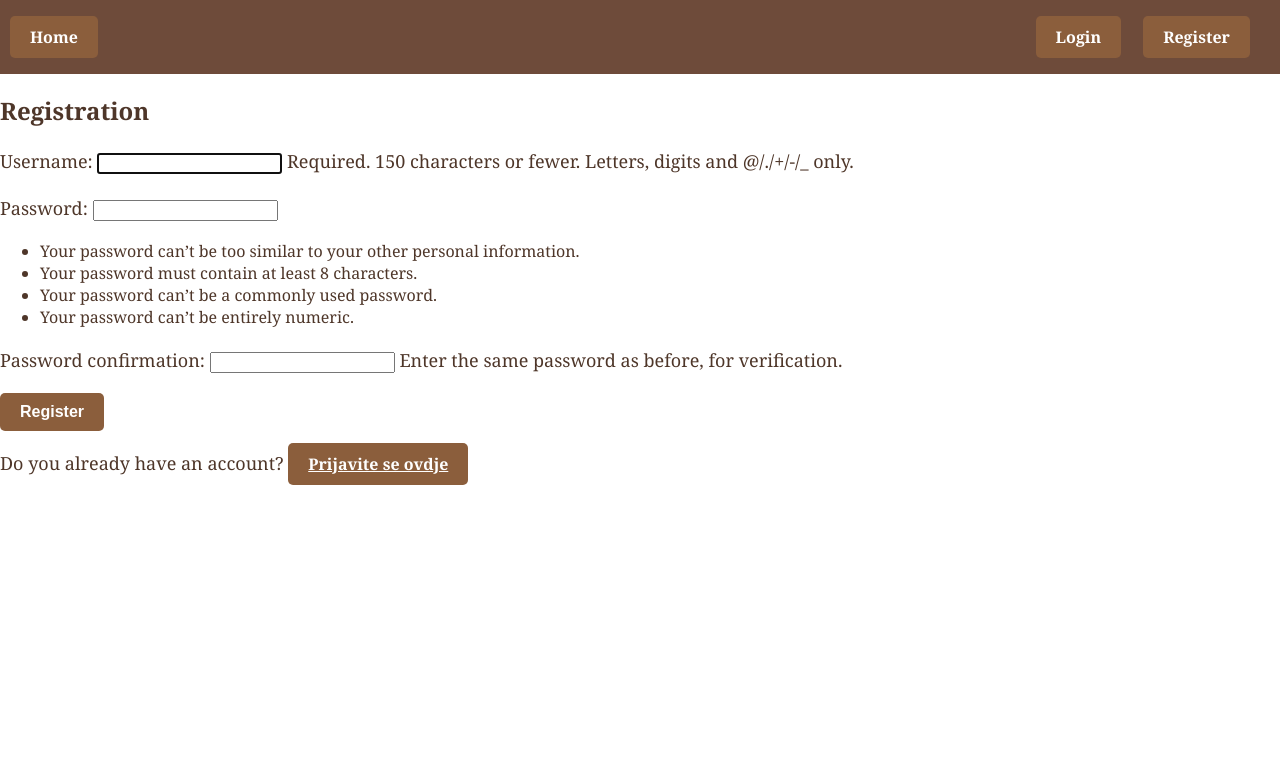
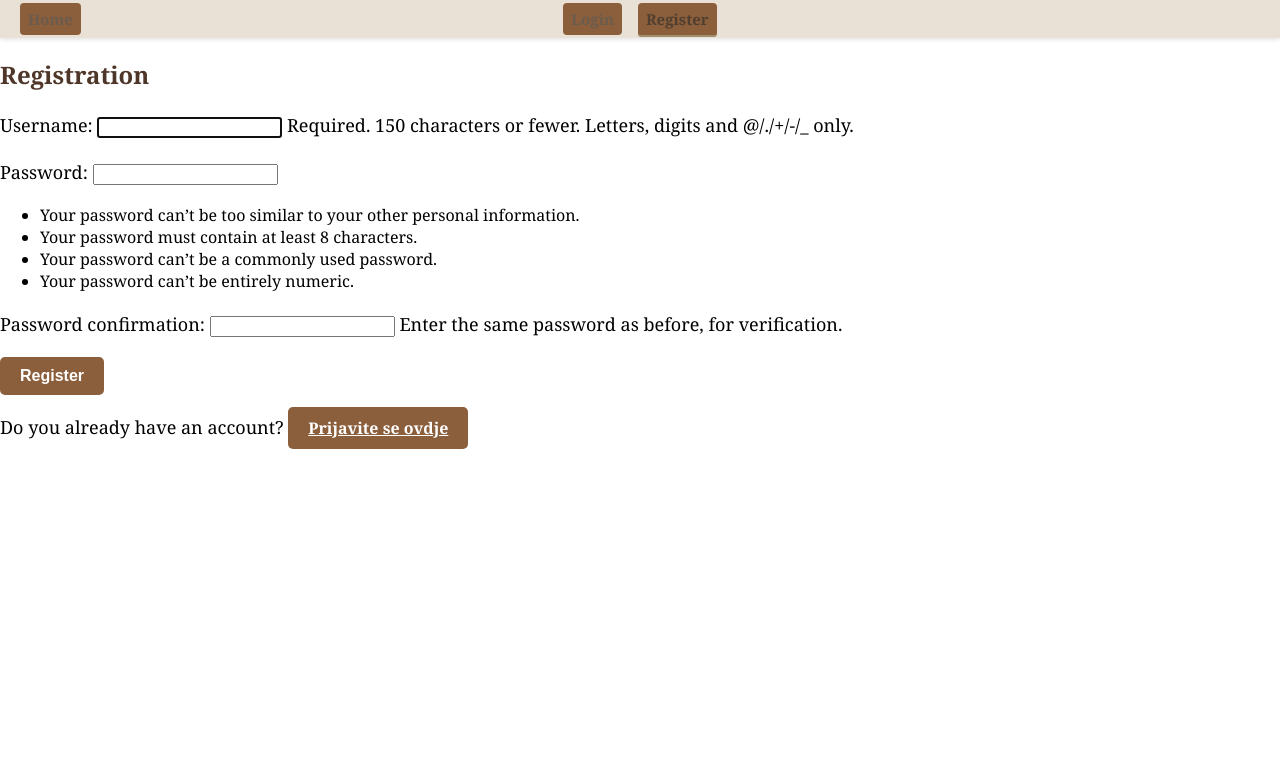
Before and after one commit to mlenic23/Librum, a Django app: page /auth/register/ in a window 1280 px wide. Shown: the top 781 px of the page. Run offline with Django 5.2, Linux system fonts and the light colour scheme.

Commit message:
CSS changes

```diff
--- a/Librum/settings.py
+++ b/Librum/settings.py
@@ -117,6 +117,7 @@ USE_TZ = True
 
 STATIC_URL = 'static/'
 
+
 # Default primary key field type
 # https://docs.djangoproject.com/en/5.2/ref/settings/#default-auto-field
 
--- a/app/static/styles.css
+++ b/app/static/styles.css
@@ -3,35 +3,6 @@ body {
     font-family: 'Georgia', serif;
     margin: 0;
     padding: 0;
-    color: #4e3629;
-}
-
-header {
-    background-color: #6e4b3a;  /* Smeđa boja zaglavlja */
-    color: #fff;
-    padding: 10px;
-}
-
-header nav ul {
-    list-style-type: none;
-    padding: 0;
-    text-align: center;
-}
-
-header nav ul li {
-    display: inline;
-    margin-right: 20px;
-}
-
-header nav ul li a {
-    color: #fbf9f9;
-    text-decoration: none;
-    font-size: 16px;
-    font-weight: bold;
-}
-
-header nav ul li a:hover {
-    color: #f0c27b;
 }
 .video-background {
     position: fixed;
@@ -48,49 +19,55 @@ header nav ul li a:hover {
     height: 100%;
 }
 nav {
+    display: grid;
+    grid-template-columns: 1fr auto 1fr;
+    align-items: center;
+    background-color: #e9e1d6;
+    padding: 8px 20px;
+    box-shadow: 0 2px 4px rgba(0, 0, 0, 0.1);
+}
+
+.left-nav,
+.right-nav {
     display: flex;
-    justify-content: space-between;
-    align-items: center;
+    gap: 16px;
+    list-style: none;
+    padding: 0;
+    margin: 0;
 }
 
 .left-nav {
-    display: flex;
-}
-
-.left-nav li {
-    margin-right: 20px;
-}
-
-.left-nav li a {
-    color: #fff;
-    text-decoration: none;
-    font-size: 16px;
-    font-weight: bold;
-}
-
-.left-nav li a:hover {
-    color: #f0c27b;
+    justify-content: flex-start;
 }
 
 .right-nav {
-    display: flex;
-    margin-left: auto;
+    justify-content: flex-end;
 }
 
-.right-nav li {
-    margin-left: 2px;
+.title-nav {
+    text-align: center;
 }
 
-.right-nav li a {
-    color: #fff;
+nav li a {
+    color: #6b5c4d;
     text-decoration: none;
-    font-size: 16px;
+    font-size: 15px;
     font-weight: bold;
+    padding: 6px 8px;
+    border-radius: 4px;
+    transition: color 0.3s ease, background-color 0.3s ease, border-bottom 0.3s ease;
 }
 
-.right-nav li a:hover {
-    color: #f0c27b;
+nav li a:hover {
+    color: #a18e71;
+    background-color: #f5efe6;
 }
+
+nav li a.active {
+    color: #4f3f30;
+    border-bottom: 2px solid #a18e71;
+}
+
 
 /*footer {
     text-align: center;
@@ -126,20 +103,9 @@ p {
     font-size: 18px;
 }
 
-.video-overlay {
-    position: absolute;
-    top: 50%;
-    left: 50%;
-    transform: translate(-50%, -50%);
-    padding: 40px 80px;
-    border-radius: 10px;
-    text-align: center;
-    z-index: 1;
-}
-
 .title {
     font-family: 'Libre Baskerville', serif;
-    font-size: 4rem;
+    font-size: 20px;
     color: #a8795ef0;
     text-shadow: 2px 2px 6px rgba(110, 75, 58, 0.6);
     margin: 0;
--- a/app/templates/base.html
+++ b/app/templates/base.html
@@ -1,5 +1,4 @@
 {% load static %}
-<link rel="stylesheet" href="{% static 'styles.css' %}">
 
 <!DOCTYPE html>
 <html lang="en">
@@ -14,13 +13,14 @@
     <header>
         <nav>
             <ul class="left-nav">
-                <li><a href="{% url 'home' %}">Home</a></li>
+                <li><a href="{% url 'home' %}" class="{% if request.path == '/' %}active{% endif %}">Home</a></li>
             </ul>
             <ul class="right-nav">
-                <li><a href="{% url 'login' %}">Login</a></li>
-                <li><a href="{% url 'register' %}">Register</a></li>
                 {% if user.is_authenticated %}
-                    <li><a href="{% url 'logout' %}">Logout</a></li>
+                    <li><a href="{% url 'logout' %}" class="{% if request.path == '/auth/logout/' %}active{% endif %}">Logout</a></li>
+                {% else %}
+                    <li><a href="{% url 'login' %}" class="{% if request.path == '/auth/login/' %}active{% endif %}">Login</a></li>
+                    <li><a href="{% url 'register' %}" class="{% if request.path == '/auth/register/' %}active{% endif %}">Register</a></li>
                 {% endif %}
             </ul>
         </nav>
```
